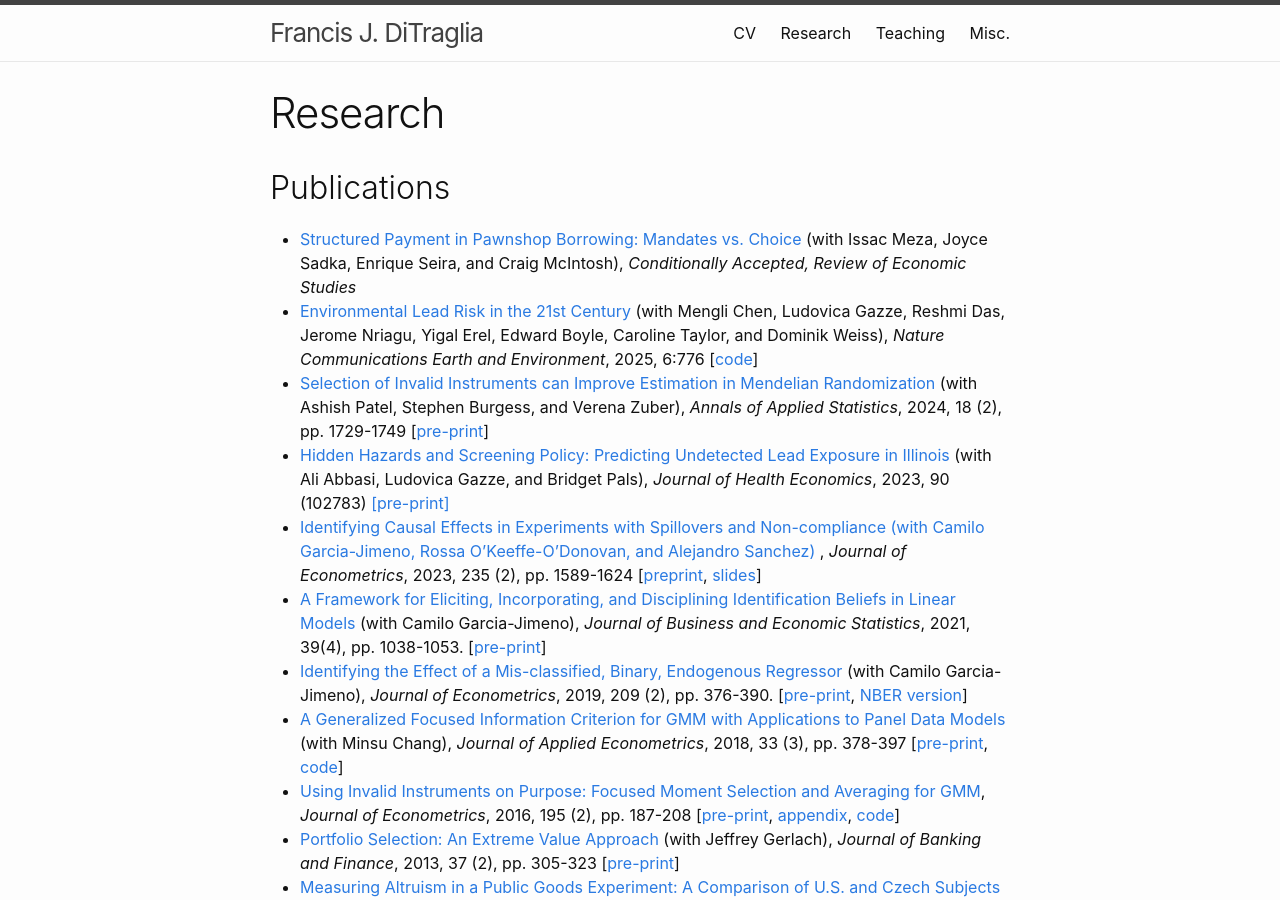
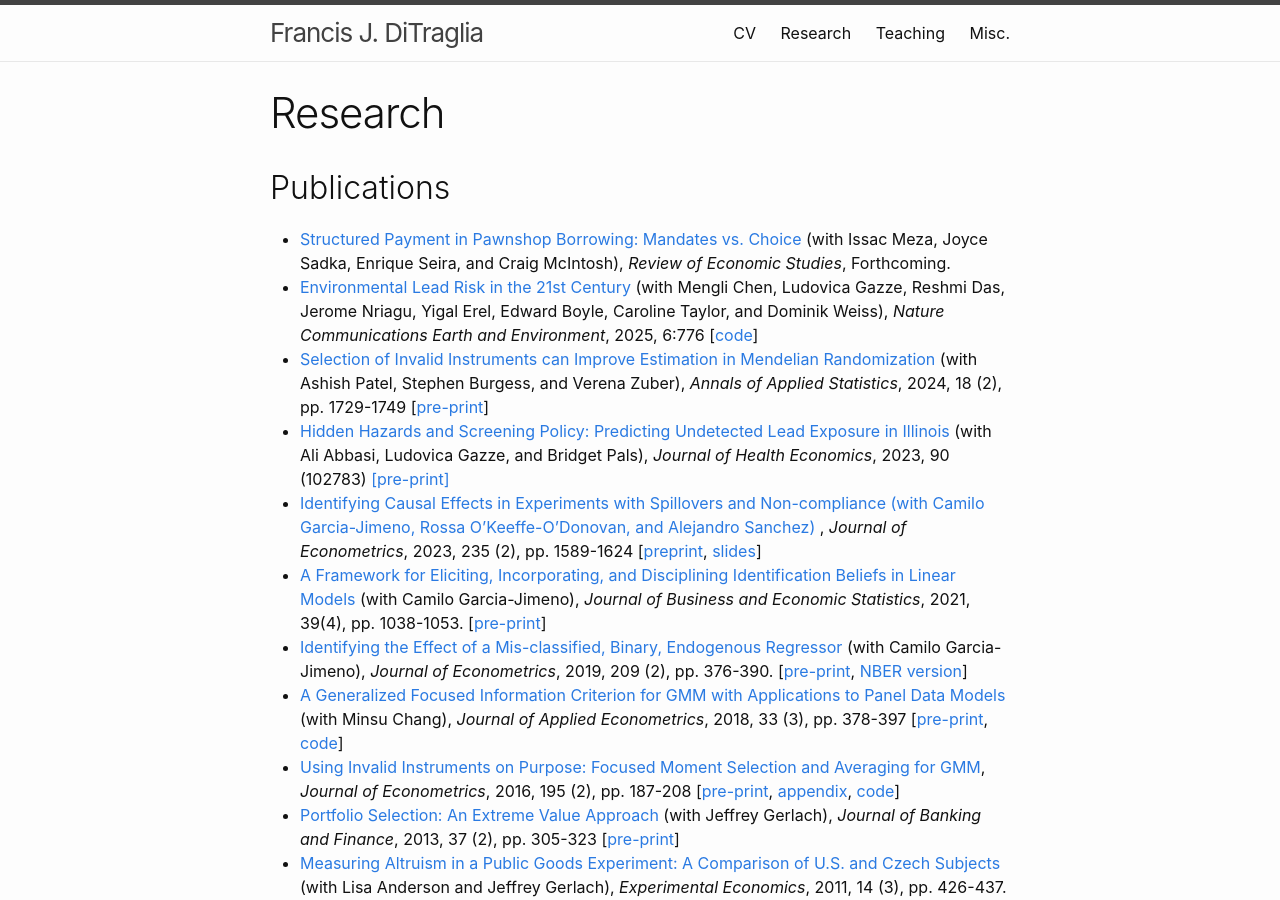
Before and after one commit to fditraglia/fditraglia.github.io, a Jekyll site: the page built from research.md, in a window 1280 px wide and 900 px high. Built offline with Jekyll 4.4.1, drawn with Linux system fonts in a browser that asks for light colours.

Commit message:
update status of paper

```diff
--- a/research.md
+++ b/research.md
@@ -6,7 +6,7 @@ permalink: /research/
 
 ## Publications
 
-- [Structured Payment in Pawnshop Borrowing: Mandates vs. Choice](https://ditraglia.com/pdf/pawn-paper.pdf) (with Issac Meza, Joyce Sadka, Enrique Seira, and Craig McIntosh), *Conditionally Accepted, Review of Economic Studies*
+- [Structured Payment in Pawnshop Borrowing: Mandates vs. Choice](https://ditraglia.com/pdf/pawn-paper.pdf) (with Issac Meza, Joyce Sadka, Enrique Seira, and Craig McIntosh), *Review of Economic Studies*, Forthcoming.
 - [Environmental Lead Risk in the 21st Century](https://rdcu.be/eIRSq) (with Mengli Chen, Ludovica Gazze, Reshmi Das, Jerome Nriagu, Yigal Erel, Edward Boyle, Caroline Taylor, and Dominik Weiss), *Nature Communications Earth and Environment*, 2025, 6:776 [[code](https://github.com/fditraglia/lead-review-maps)]
 - [Selection of Invalid Instruments can Improve Estimation in Mendelian Randomization](https://doi.org/10.1214/23-AOAS1856) (with Ashish Patel, Stephen Burgess, and Verena Zuber), *Annals of Applied Statistics*, 2024, 18 (2), pp. 1729-1749 [[pre-print](https://arxiv.org/abs/2107.01513)]
 - [Hidden Hazards and Screening Policy: Predicting Undetected Lead Exposure in Illinois](https://doi.org/10.1016/j.jhealeco.2023.102783) (with Ali Abbasi, Ludovica Gazze, and Bridget Pals), *Journal of Health Economics*, 2023, 90 (102783) [[pre-print]](https://ditraglia.com/pdf/lead-JHE.pdf)
```
Also changed, not shown: 1 other file.
